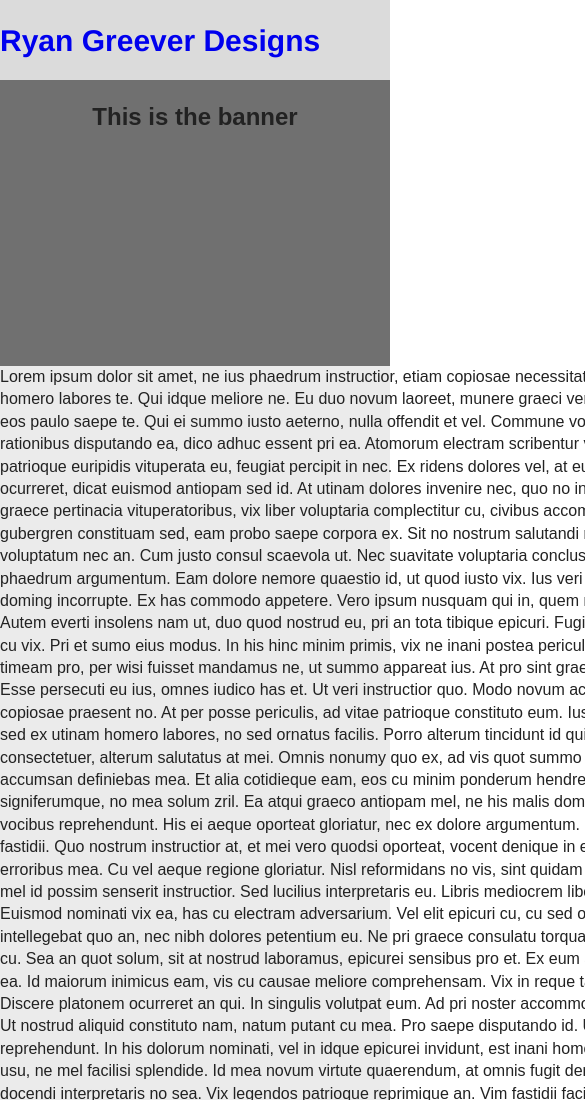
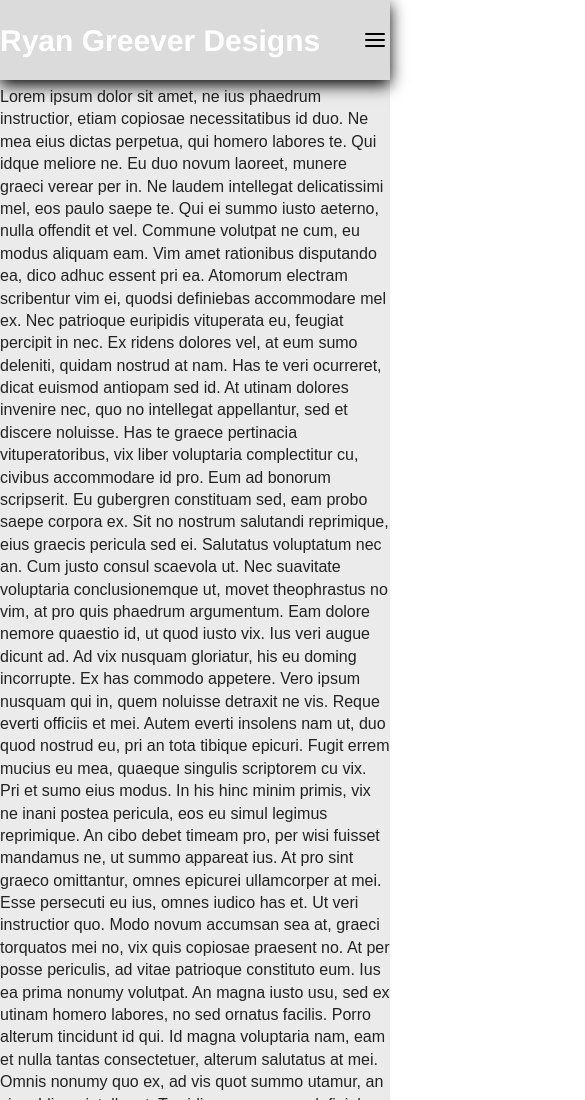
Before and after one commit to greevedogg/rgreever, a website: page dist/index.html in a window 390 px wide. Shown: the top 1100 px of the page, 585 px wide, since content can reach past the window. Drawn offline with nearby package versions, Linux system fonts and the light colour scheme.

Commit message:
responsive nav menu

```diff
--- a/dist/css/main.css
+++ b/dist/css/main.css
@@ -102,7 +102,7 @@ body {
 }
 
 .container {
-	width: 960px;
+	max-width: 960px;
 	margin: 0 auto;
 }
 
@@ -114,6 +114,7 @@ body {
 	margin: 0px;
 	position: fixed;
 	top: 0;
+	box-shadow: 0px 5px 15px black;
 }
 
 .logo {
@@ -125,18 +126,75 @@ body {
 
 a {
 	text-decoration: none;
+	color: inherit;
 }
 
 li {
 	list-style: none;
 	float: left;
 	margin-left: 15px;
-	padding-top: 15px;
+	padding-top: 10px;
 }
 
-.nav {
+.header .nav ul {
 	float: right;
+	display: inline-block;
+	padding: 0px 10px;
 }
+
+.nav ul {
+    overflow: hidden;
+    color: #0d0d0d;
+    margin-top: 10px;
+    text-align: center;
+    transition: max-height 0.5s;
+    -webkit-transition: max-height 0.5s;
+    -ms-transition: max-height 0.5s;
+    -moz-transition: max-height 0.5s;
+    -o-transition: max-height 0.5s;
+}
+
+
+.nav ul li:hover {
+    color: #FFFFFF;
+}
+
+.menu-icon {
+    float: right;
+    position: relative;
+    width: 20px;
+    height: 14px;
+    margin: auto;
+    left: 0;
+    top: 0;
+    right: 0;
+    bottom: 1px;
+    z-index: 120;
+    display: none;
+    cursor: pointer;
+
+}
+
+.menu-line {
+    background-color: #000000;
+    height: 2px;
+    width: 100%;
+    border-radius: 2px;
+    position: absolute;
+    left: 0;
+}
+
+.menu-line-2 {
+    top: 0;
+    bottom: 0;
+    margin: auto;
+}
+
+.menu-line-3 {
+   bottom: 0;
+}
+
+
 #banner {
 	width: 100%;
 	height: 500px;
@@ -147,6 +205,7 @@ li {
 
 #content {
 	width: 100%;
+	display: block;
 	position: relative;
 	top: 350px;
 	background: #ebebeb;
@@ -241,6 +300,52 @@ p {
     /* Style adjustments for viewports that meet the condition */
 }
 
+@media screen and (max-width: 767px) {
+
+    .header {
+        float: none;
+    }
+
+    #content {
+        padding-top: 20px;
+        display: block;
+        position: relative;
+    }
+
+    .nav ul {
+        background: #222;
+        max-height: 0;
+        margin-top: 0;
+        width: 100%;
+        display: block;
+    }
+    .nav ul.show {
+        max-height: 20em;
+    }
+    .nav ul li {
+        box-sizing: border-box;
+        width: 100%;
+        /*padding: 15px;*/
+    }
+    .menu-icon {
+        float: right;
+        display: inline;
+        position:absolute;
+        margin-right: 5px;
+    }
+    .container {
+        width: 100%;
+    }
+    #banner {
+        display: none;
+    }
+    #content {
+        top: 50px;
+        display: block;
+    }
+}
+
+
 @media print,
        (-webkit-min-device-pixel-ratio: 1.25),
        (min-resolution: 1.25dppx),
--- a/dist/index.html
+++ b/dist/index.html
@@ -32,6 +32,14 @@
                 		<li><a href="#">About Me</a></li>
                 		<li><a href="#">Portfolio</a></li>
                 		<li><a href="#">Contact</a></li>
+                		<li><a href="#" class="menu-link">
+                		    <div class="menu-icon">
+                		        <div class="menu-line menu-line-1"></div>
+                		        <div class="menu-line menu-line-2"></div>
+                		        <div class="menu-line menu-line-3"></div>
+                		    </div>
+                		    </a>
+                		</li>
                 	</ul>
                 </div>
             </div>
@@ -39,7 +47,7 @@
             <div id="banner">
             	<h2>This is the banner</h2>
             </div>
-      <div  id="content">
+      <div id="content">
             <div class="container">
             	<p>Lorem ipsum dolor sit amet, ne ius phaedrum instructior, etiam copiosae necessitatibus id duo. Ne mea eius dictas perpetua, qui homero labores te. Qui idque meliore ne. Eu duo novum laoreet, munere graeci verear per in. Ne laudem intellegat delicatissimi mel, eos paulo saepe te.
 
--- a/dist/js/main.js
+++ b/dist/js/main.js
@@ -0,0 +1,5 @@
+$(document).ready(function(){
+    $('.menu-icon').on('click',function(){
+        $('.nav ul').toggleClass('show');
+    });
+});
```
